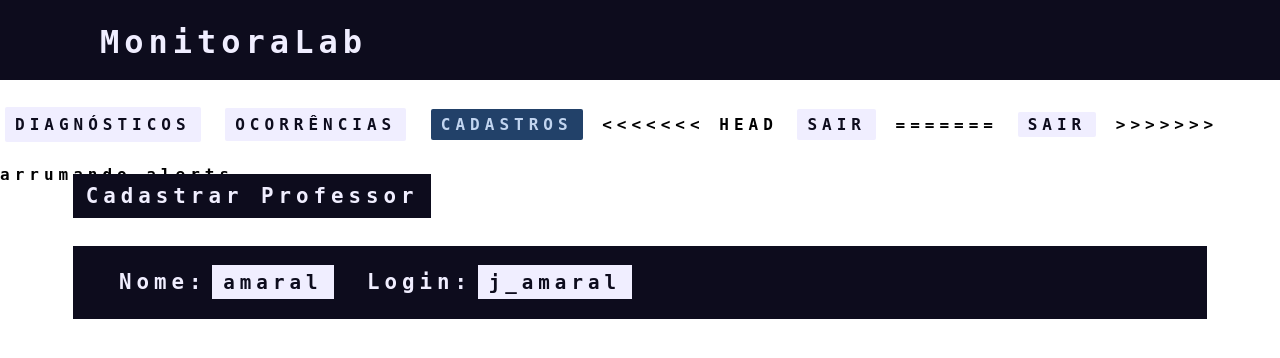
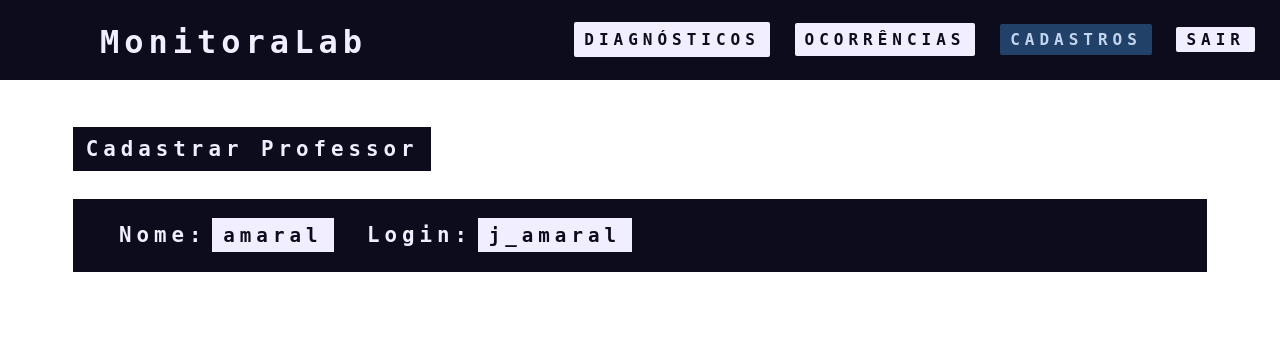
Before and after one commit to TCC2023insv/TCC2023-Site, a PHP site: page /p_cadastros-D_TC.php in a window 1280 px wide. Shown: the top 358 px of the page. Run offline with PHP 8.4, Linux system fonts and the light colour scheme; the visitor is signed in with stand-in values (Sample User, id 1); data comes from the database, SQL or seed files in the repository.

Commit message:
Clonei e coloquei o diagnostico.css

```diff
--- a/Tema_Claro/p_Diretoria/p_cadastros-D_TC.php
+++ b/Tema_Claro/p_Diretoria/p_cadastros-D_TC.php
@@ -37,11 +37,7 @@
                 <li><a href="p_d_inicial_tc.php">Diagnósticos</a></li>
                 <li><a href="p_ocorrencias.php">Ocorrências</a></li>
                 <li><a class="active">Cadastros</a></li>
-<<<<<<< HEAD
-                <li><a class="Btn-Sair" href="../../php/classes/direcao.php?resp=sair">Sair</a></li>
-=======
-                <li><a id="BtnSair" onclick="Sair()" style="cursor: pointer;">Sair</a> </li>
->>>>>>> arrumando-alerts
+                <li><a class="BtnSair" onclick="Sair()" style="cursor: pointer;">Sair</a> </li>
             </ul>
         </nav>
 
```
